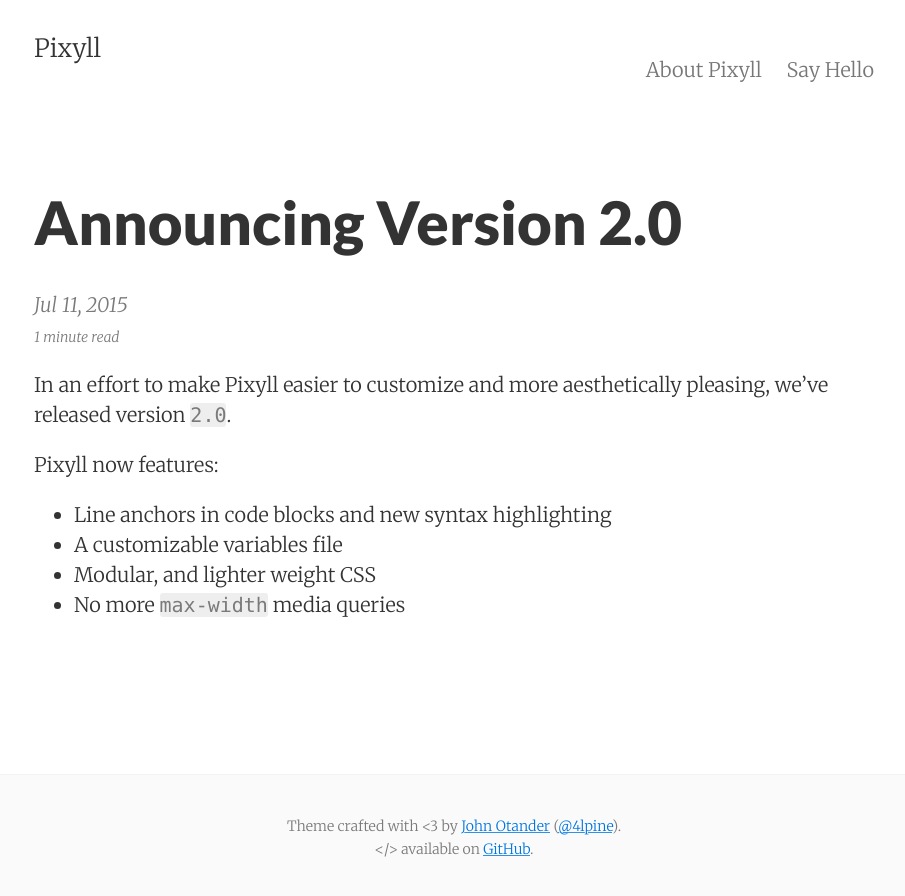
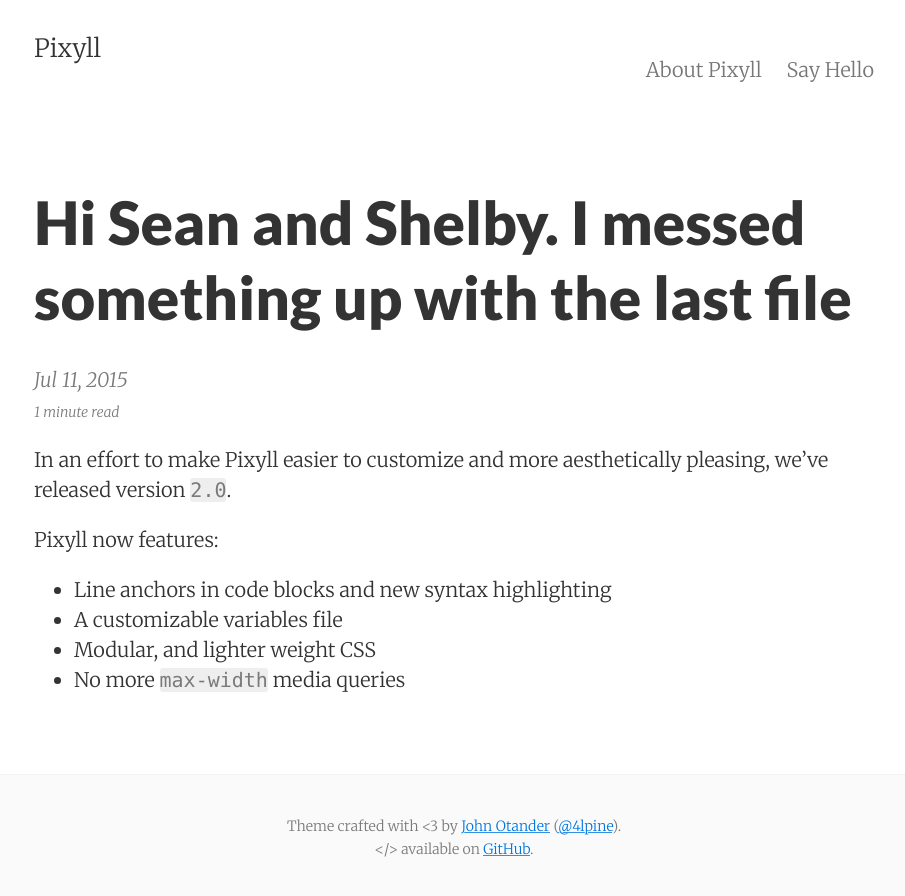
Before and after one commit to palmerco/web_server, a Jekyll site: the page built from _posts/2015-07-11-announcing-pixyll-version-2.md, in a window 1280 px wide. Shown: the top 896 px of the page, without its empty margins (186-1091 px from the left). Built offline with Jekyll 4.4.1, drawn with Linux system fonts in a browser that asks for light colours.

Commit message:
Update 2015-07-11-announcing-pixyll-version-2.md

```diff
--- a/_posts/2015-07-11-announcing-pixyll-version-2.md
+++ b/_posts/2015-07-11-announcing-pixyll-version-2.md
@@ -1,6 +1,6 @@
 ---
 layout:     post
-title:      Announcing Version 2.0
+title:      Hi Sean and Shelby. I messed something up with the last file
 date:       2015-07-11
 summary:    Now, Pixyll is lighter weight and more customizable than before.
 categories: jekyll pixyll
```
